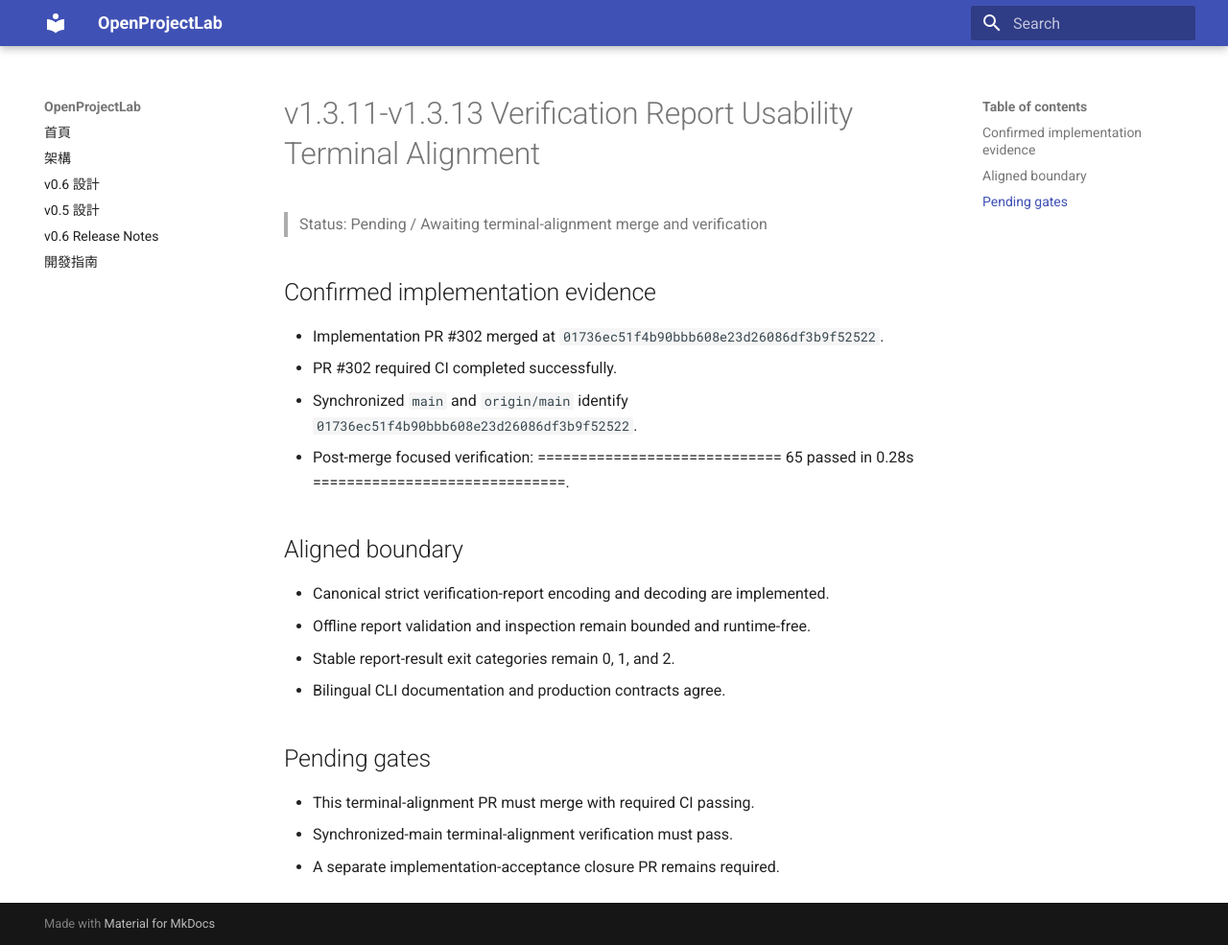
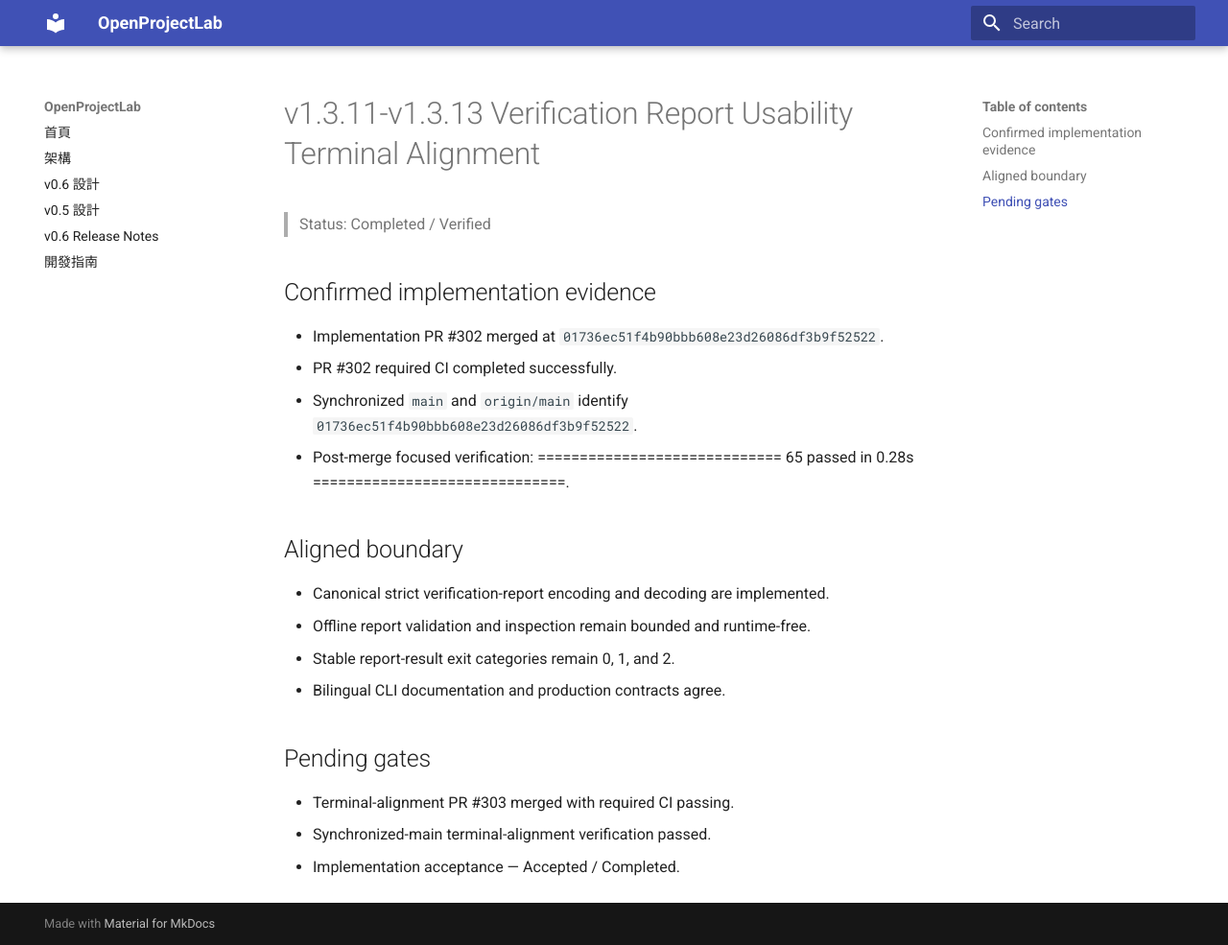
Before and after one commit to khwang1964/OpenProjectLab, an MkDocs documentation site: the page built from docs/releases/v1.3.11-v1.3.13-verification-report-usability-terminal-alignment.md, in a window 1280 px wide and 985 px high. Shown: the whole window at 96% size. Built offline with MkDocs 1.6.1 and Material for MkDocs 9.7.7, drawn with Linux system fonts in a browser that asks for light colours.

Commit message:
docs: accept verification report usability implementation (#304)

```diff
--- a/docs/releases/v1.3.11-v1.3.13-verification-report-usability-terminal-alignment.md
+++ b/docs/releases/v1.3.11-v1.3.13-verification-report-usability-terminal-alignment.md
@@ -1,6 +1,6 @@
 # v1.3.11-v1.3.13 Verification Report Usability Terminal Alignment
 
-> Status: Pending / Awaiting terminal-alignment merge and verification
+> Status: Completed / Verified
 
 ## Confirmed implementation evidence
 
@@ -18,6 +18,6 @@
 
 ## Pending gates
 
-- This terminal-alignment PR must merge with required CI passing.
-- Synchronized-main terminal-alignment verification must pass.
-- A separate implementation-acceptance closure PR remains required.
+- Terminal-alignment PR #303 merged with required CI passing.
+- Synchronized-main terminal-alignment verification passed.
+- Implementation acceptance — Accepted / Completed.
```
Also changed, not shown: CHANGELOG.md (+4 -0 lines), docs/HISTORY.md (+4 -0 lines), docs/architecture/verification-report-usability.md (+8 -0 lines), docs/releases/v1.3.11-v1.3.13-verification-report-usability-implementation-acceptance.md (added, +23 -0 lines), docs/releases/v1.3.11-v1.3.13-verification-report-usability-implementation.md (+3 -2 lines), docs/roadmap.md (+4 -0 lines), 3 other files.
